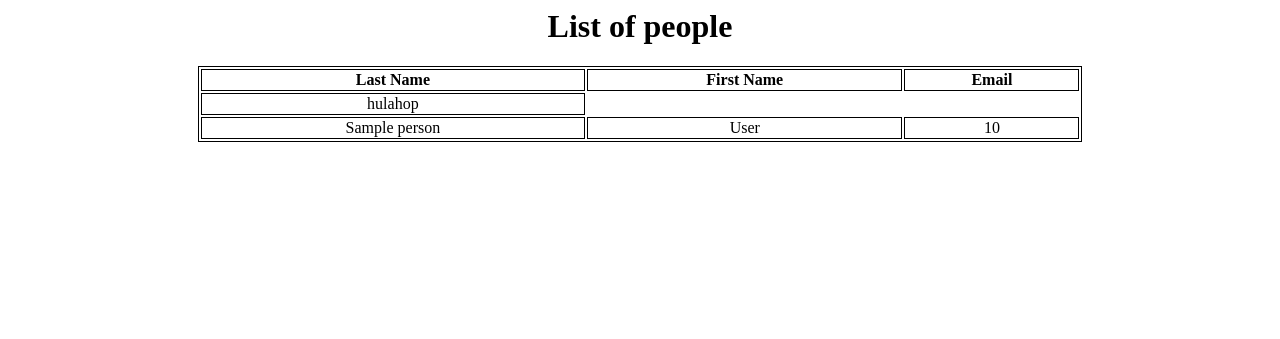
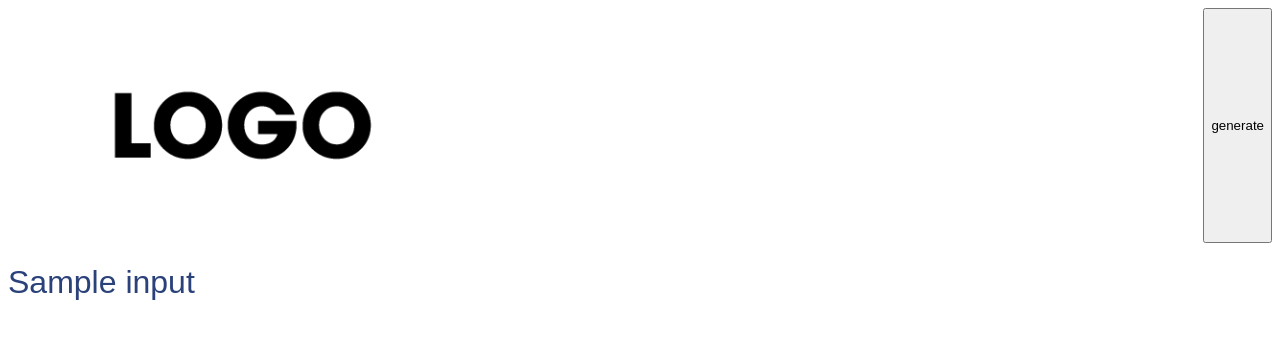
Before and after one commit to AlexxBoro/pdf-generator, a Django app: template myapp/pdfgenerator/templates/pdfgenerator/pdf.html in a window 1280 px wide. Shown: the top 339 px of the page. Run offline with Django 3.2, Linux system fonts and the light colour scheme; the template is opened without the code that fills it: most values are stand-ins (such as "Sample title", 1, 10 or a date in 2020).

Commit message:
added button for PDF generation

```diff
--- a/myapp/myapp/urls.py
+++ b/myapp/myapp/urls.py
@@ -18,6 +18,6 @@ from django.contrib import admin
 from django.urls import include, path
 
 urlpatterns = [
-    path("pdfgenerator/", include("pdfgenerator.urls")),
+    path("", include("pdfgenerator.urls")),
     path("admin/", admin.site.urls),
 ]
--- a/myapp/pdfgenerator/templates/pdfgenerator/pdf.html
+++ b/myapp/pdfgenerator/templates/pdfgenerator/pdf.html
@@ -1,9 +1,23 @@
-<html>
+<!DOCTYPE html>
+<html lang="en">
   <head>
     <title>Test</title>
     <style>
-      h1 {
-        text-align: center;
+      .title {
+        color: #2b417a;
+        font-family: Arial, Helvetica, sans-serif;
+        font-size: "20px";
+        font-weight: 400;
+      }
+
+      .header {
+        display: flex;
+        justify-content: space-between;
+      }
+
+      .logo {
+        background: white url("../../static/pdfgenerator/images/logo.png")
+          no-repeat;
       }
 
       table {
@@ -18,29 +32,27 @@
         border: 1px solid;
       }
     </style>
+    {% load static %}
+    <!-- <link
+      rel="stylesheet"
+      type="text/css"
+      href="{% static 'pdfgenerator/style.css' %}"
+    /> -->
   </head>
   <body>
-    <h1>List of people</h1>
-    <table>
-      <thead>
-        <tr>
-          <th>Last Name</th>
-          <th>First Name</th>
-          <th>Email</th>
-        </tr>
-      </thead>
-      <tbody>
-        <tr>
-          <td>hulahop</td>
-        </tr>
-        {% for person in people %}
-        <tr>
-          <td>{{ person.name }}</td>
-          <td>{{ person.surname }}</td>
-          <td>{{ person.age }}</td>
-        </tr>
-        {% endfor %}
-      </tbody>
-    </table>
+    <header class="header">
+      <img src="{% static 'pdfgenerator/images/logo.png' %}" alt="" />
+      <button id="generate">generate</button>
+    </header>
+    <h1 class="title">{{input_data.name}}</h1>
+    <script>
+      const generatePDF = () => {
+        fetch("/pdfgenerator/pdf/")
+          .then((response) => response.json())
+          .then((data) => console.log("fetch data:", data));
+      };
+      const generateBtn = document.getElementById("generate");
+      generateBtn.addEventListener("click", generatePDF);
+    </script>
   </body>
 </html>
```
Also changed, not shown: myapp/pdfgenerator/templates/index.html (added, +18 -0 lines), myapp/pdfgenerator/views.py (+80 -27 lines), myapp/pdfgenerator/static/pdfgenerator/images/logo.png (added), 1 other file.
